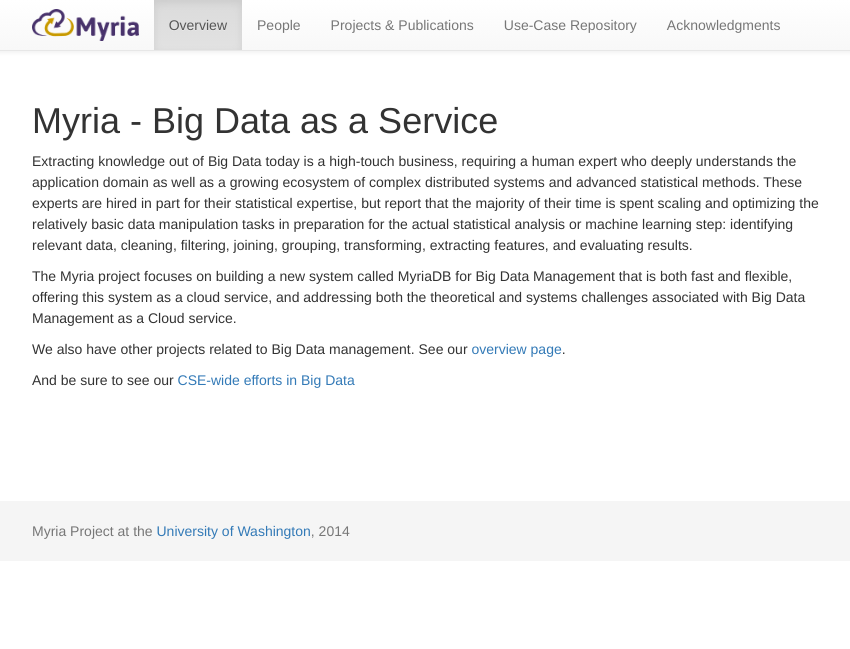
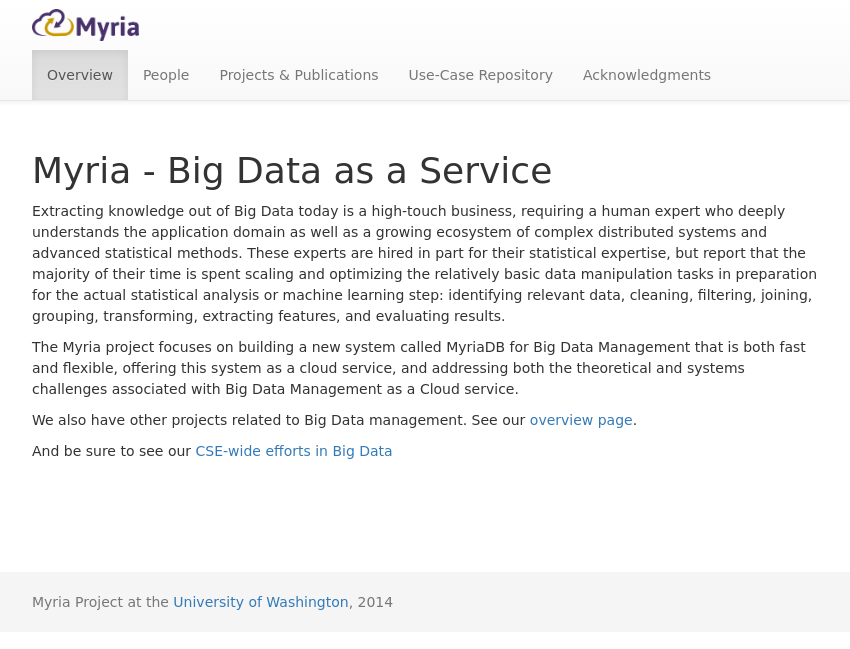
Before and after one commit to uwescience/myria-website, a Jekyll site: the page built from index.markdown, in a window 1280 px wide. Shown: the top 649 px of the page, without its empty margins (213-1063 px from the left). Built offline with Jekyll 4.4.1, drawn with Linux system fonts in a browser that asks for light colours; nearby versions of some CDN libraries; Markdown is read by kramdown in place of the engine named in the settings.

Commit message:
Switch to comic sans

```diff
--- a/css/main.css
+++ b/css/main.css
@@ -3,6 +3,10 @@
   .container {
     max-width: 820px;
   }
+}
+
+body {
+	font-family: "Comic Sans","Comic Sans MS","ChalkboardSE-Regular","comic_reliefregular","PT Serif",Georgia,"Times New Roman","DejaVu Serif",serif;
 }
 
 p {
```
